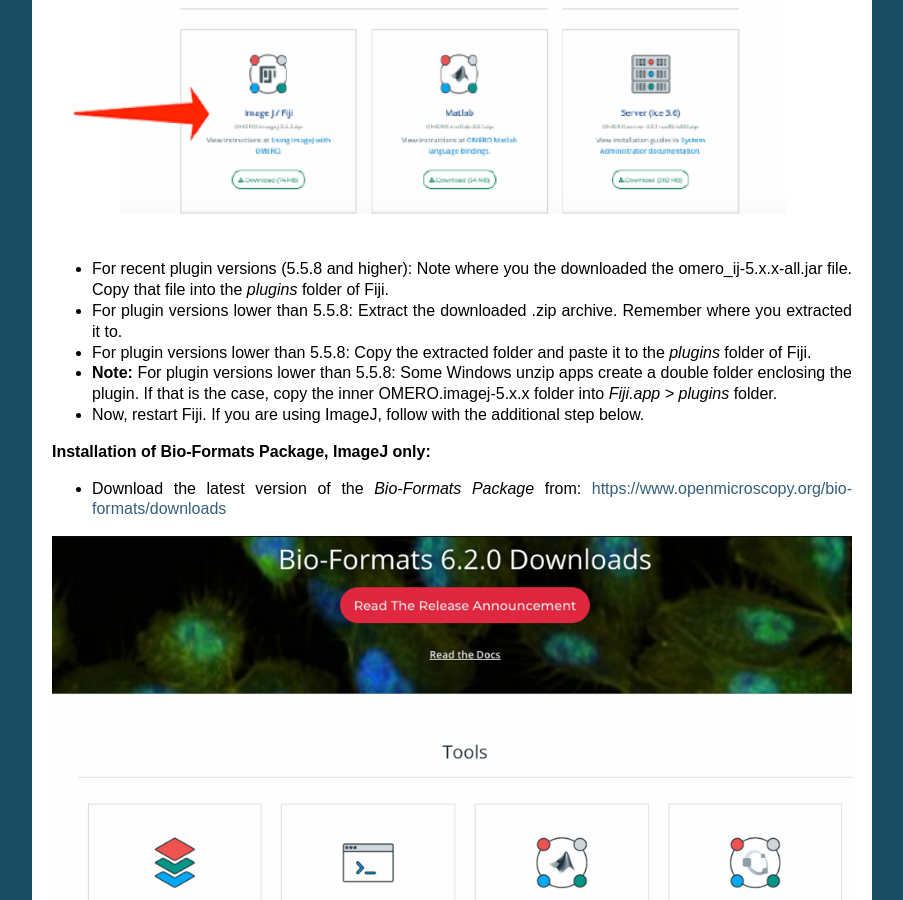
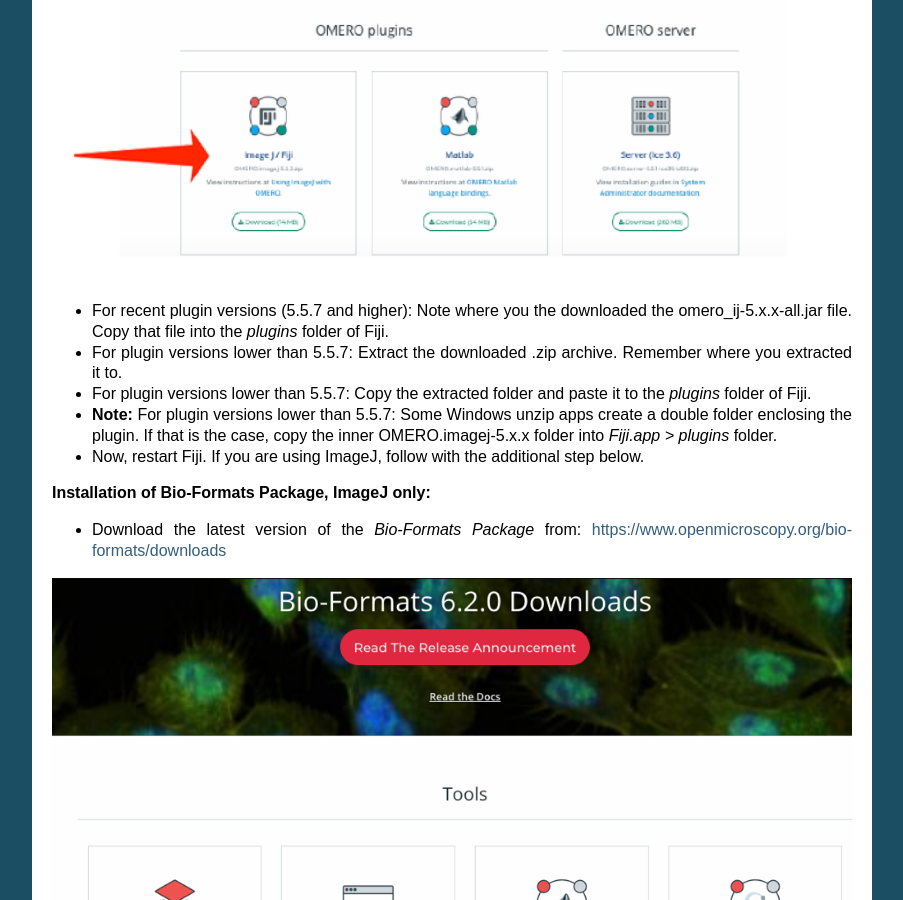
Before and after one commit to ome/omero-guide-fiji, a Sphinx documentation site: the page built from docs/installation.rst, in a window 1280 px wide and 900 px high, scrolled down 1165 px. Shown: the whole window, without its empty margins (198-1101 px from the left). Built offline with Sphinx 7.4.7, drawn with Linux system fonts in a browser that asks for light colours; some of the changed lines change nothing that is shown; some of the changed text lies outside the part shown.

Commit message:
Add explanation cf JMs comment, fix the version of change to jar

```diff
--- a/docs/installation.rst
+++ b/docs/installation.rst
@@ -28,20 +28,20 @@
 Installation of the OMERO.imagej plugin for Fiji and ImageJ, the
 common steps:
 
+-  Find the Plugins folder of your Fiji application and check if it contains any old omero_ij-5.x.x-all.jar file(s) or OMERO.imagej-5.x.x folder(s). Remove any such jar files or folders from the Plugins folder.
+
 -  Download from \ https://www.openmicroscopy.org/omero/downloads \
    the latest 5.x.x version of ImageJ/Fiji plugin for OMERO
 
 .. image:: images/setup1.png
 
--  For recent plugin versions (5.5.8 and higher): Note where you the downloaded the omero_ij-5.x.x-all.jar file. Copy that file into the *plugins* folder of Fiji.
+-  For recent plugin versions (5.5.7 and higher): Note where you the downloaded the omero_ij-5.x.x-all.jar file. Copy that file into the *plugins* folder of Fiji.
 
--  For plugin versions lower than 5.5.8: Extract the downloaded .zip archive. Remember where you extracted it to.
+-  For plugin versions lower than 5.5.7: Extract the downloaded .zip archive. Remember where you extracted it to.
 
--  For plugin versions lower than 5.5.8: Copy the extracted folder and paste it to the *plugins* folder of Fiji.
+-  For plugin versions lower than 5.5.7: Copy the extracted folder and paste it to the *plugins* folder of Fiji.
 
--  **Note:** For plugin versions lower than 5.5.8: Some Windows unzip apps create a double folder enclosing the
-   plugin. If that is the case, copy the inner OMERO.imagej-5.x.x
-   folder into *Fiji.app > plugins* folder.
+-  **Note:** For plugin versions lower than 5.5.7: Some Windows unzip apps create a double folder enclosing the plugin. If that is the case, copy the inner OMERO.imagej-5.x.x folder into *Fiji.app > plugins* folder.
 
 -  Now, restart Fiji. If you are using ImageJ, follow with the additional step below.
 
```
